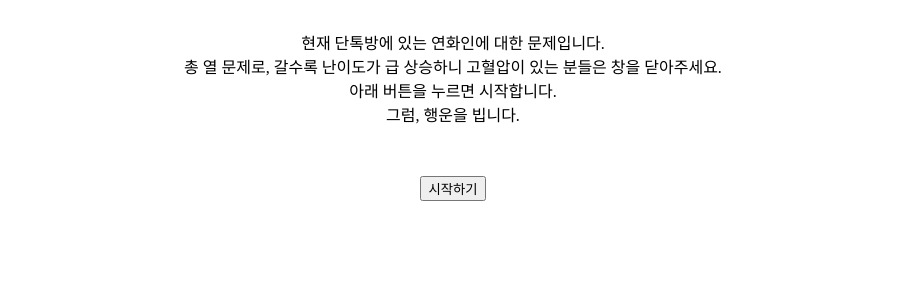
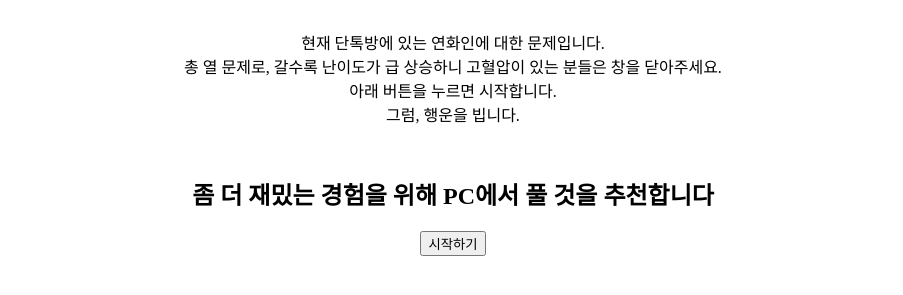
Before and after one commit to awer000/yeonhwa, a plain HTML site: page index.html in a window 1280 px wide. Shown: the part 499-794 px from the top of the page, without its empty margins (187-1090 px from the left). Drawn offline with Linux system fonts and the light colour scheme.

Commit message:
Add files via upload

```diff
--- a/index.html
+++ b/index.html
@@ -34,6 +34,7 @@
         아래 버튼을 누르면 시작합니다.<br>
         그럼, 행운을 빕니다.
         </p>
+        <h2>좀 더 재밌는 경험을 위해 PC에서 풀 것을 추천합니다</h2>
         <button id="start" name="시작하기" value="시작하기">시작하기</button>
       </article>
   </div>
```
